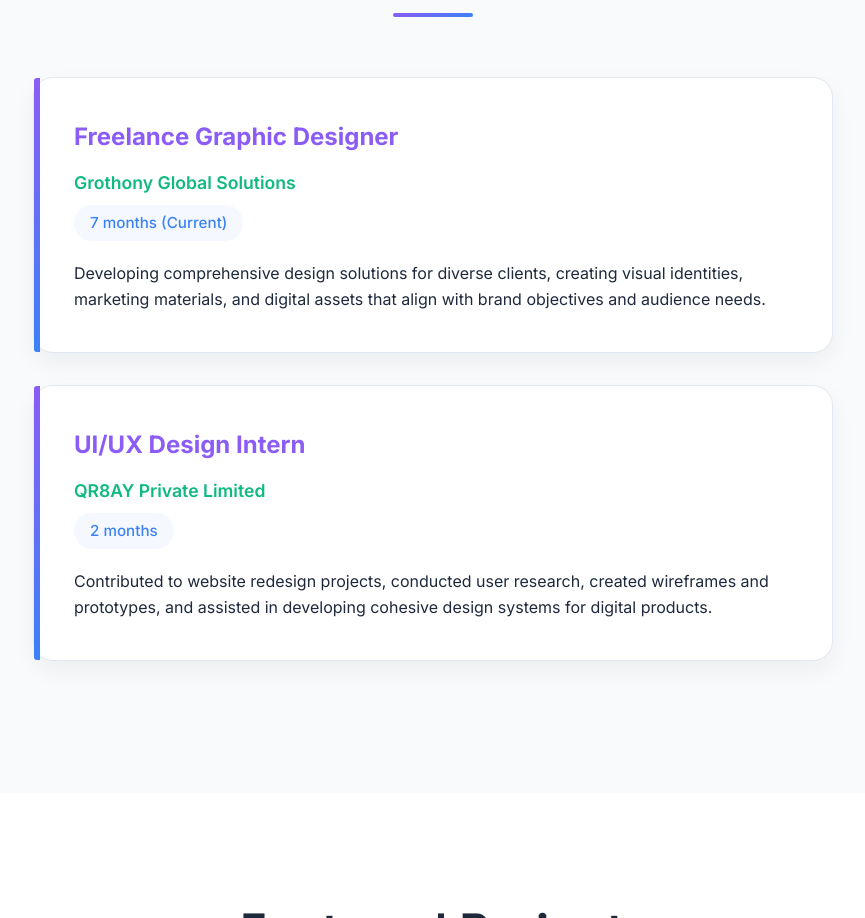
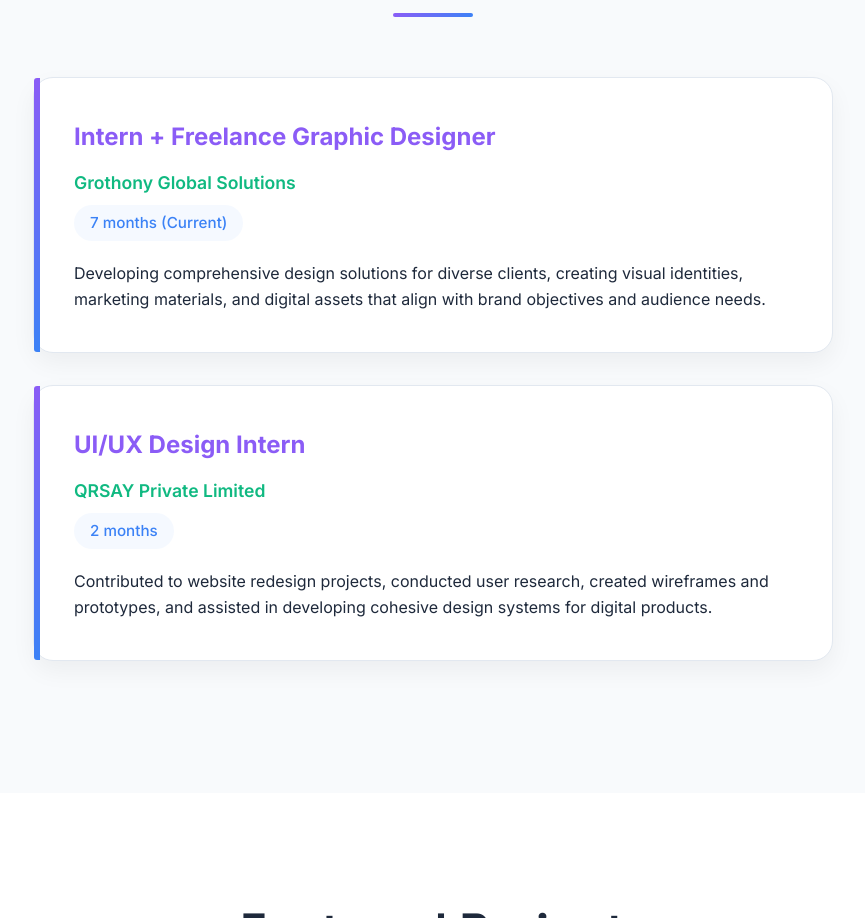
Before and after one commit to TyagiSimran/Tyagi_simran.github.io, a plain HTML site: page index.html in a window 1280 px wide. Shown: the part 2367-3285 px from the top of the page, without its empty margins (207-1072 px from the left). Drawn offline with Linux system fonts and the light colour scheme.

Commit message:
Update index.html

```diff
--- a/index.html
+++ b/index.html
@@ -1222,7 +1222,7 @@
 
             <div class="experience-container">
                 <div class="experience-item">
-                    <h3>Freelance Graphic Designer</h3>
+                    <h3>Intern + Freelance Graphic Designer</h3>
                     <span class="company">Grothony Global Solutions</span>
                     <span class="duration">7 months (Current)</span>
                     <p>Developing comprehensive design solutions for diverse clients, creating visual identities, marketing materials, and digital assets that align with brand objectives and audience needs.</p>
@@ -1230,7 +1230,7 @@
 
                 <div class="experience-item">
                     <h3>UI/UX Design Intern</h3>
-                    <span class="company">QR8AY Private Limited</span>
+                    <span class="company">QRSAY Private Limited</span>
                     <span class="duration">2 months</span>
                     <p>Contributed to website redesign projects, conducted user research, created wireframes and prototypes, and assisted in developing cohesive design systems for digital products.</p>
                 </div>
```
